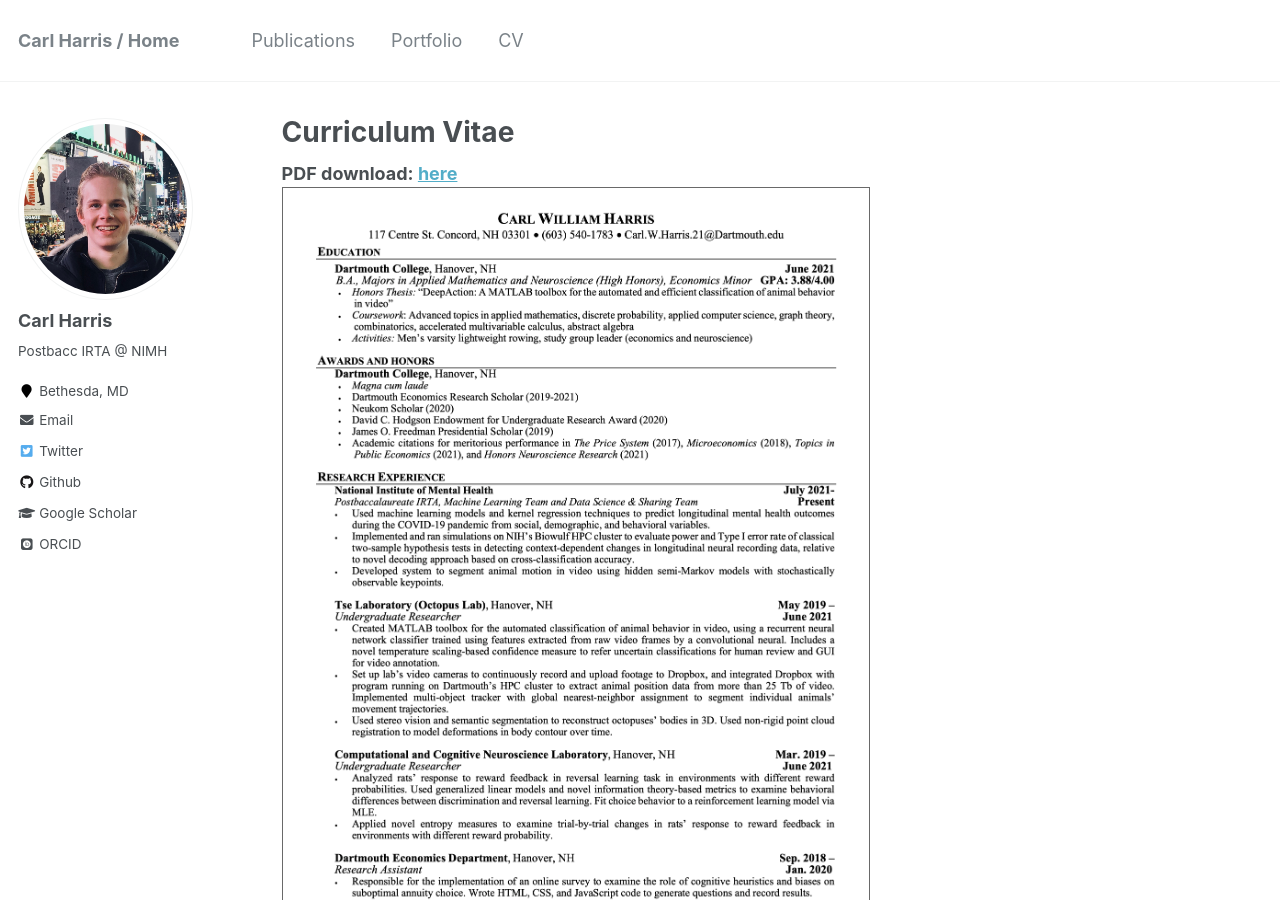
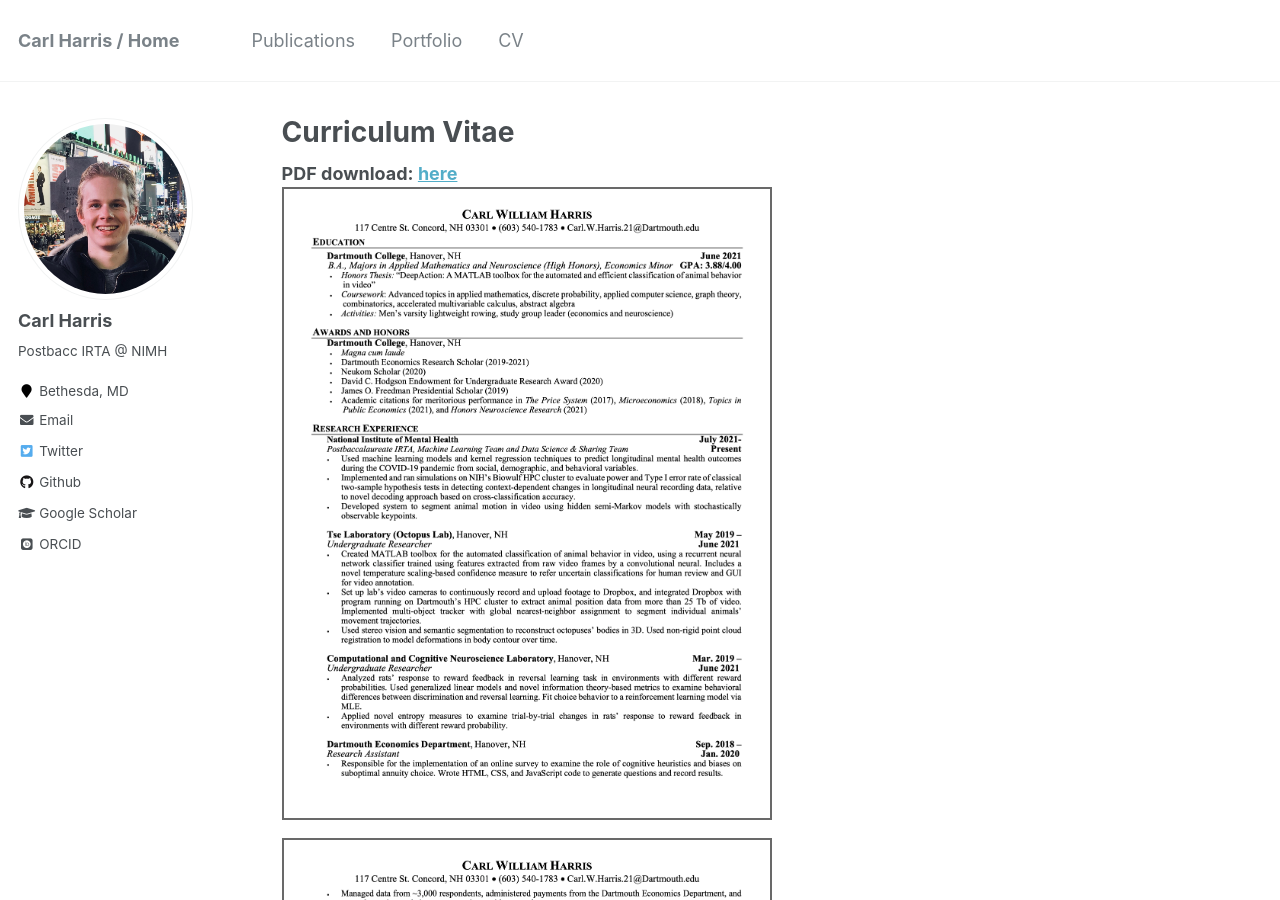
Before and after one commit to carlwharris/carlwharris.github.io, a Jekyll site: the page built from _pages/cv.md, in a window 1280 px wide and 900 px high. Built offline with Jekyll 4.4.1, drawn with Linux system fonts in a browser that asks for light colours; some web fonts are replaced.

Commit message:
Update cv.md

```diff
--- a/_pages/cv.md
+++ b/_pages/cv.md
@@ -13,7 +13,6 @@ redirect_from:
 
 
 <div>
-
-<img src="../files/page_1.png" width="60%" style="border:1px solid #696969" >
-<img src="../files/page_2.png" width="60%" style="border:1px solid #696969" >
+<img src="../files/page_1.png" width="50%" style="border:2px solid #696969;margin-bottom:1em" >
+<img src="../files/page_2.png" width="50%" style="border:2px solid #696969" >
 </div>
```
